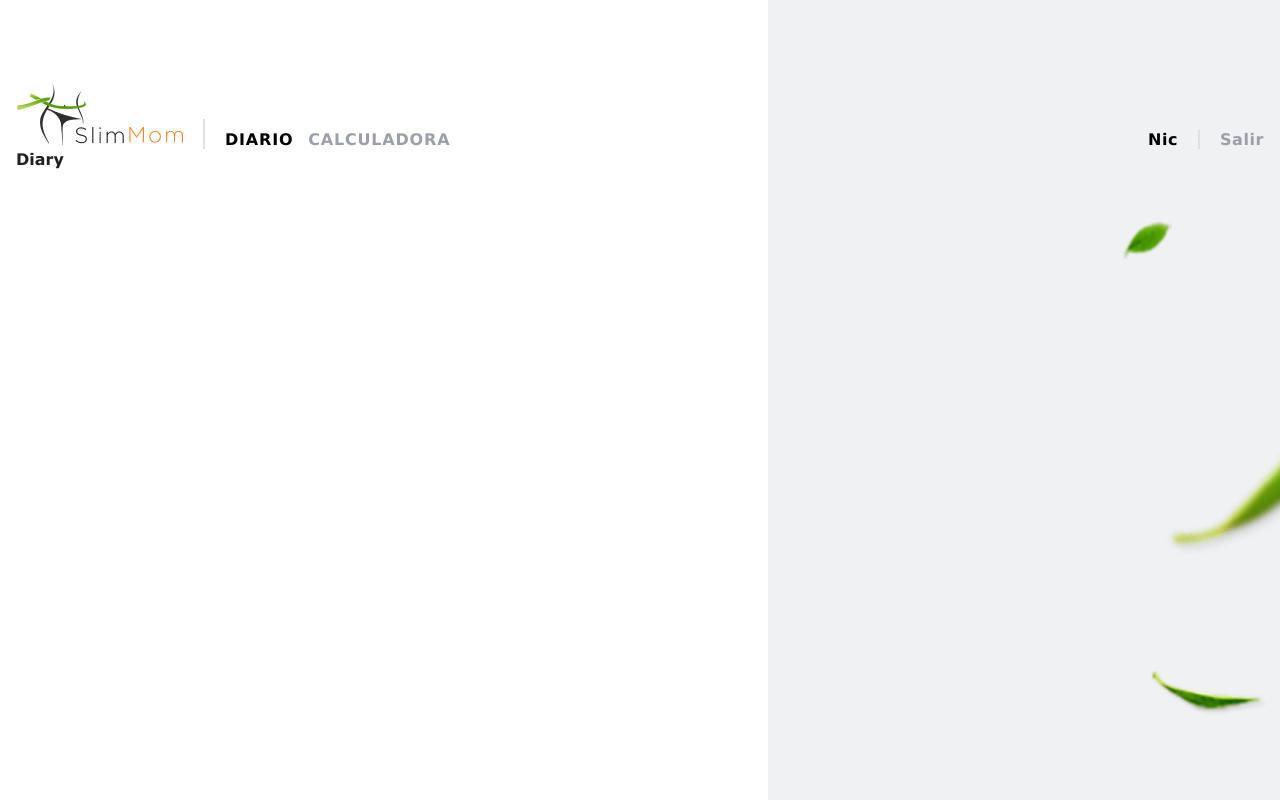
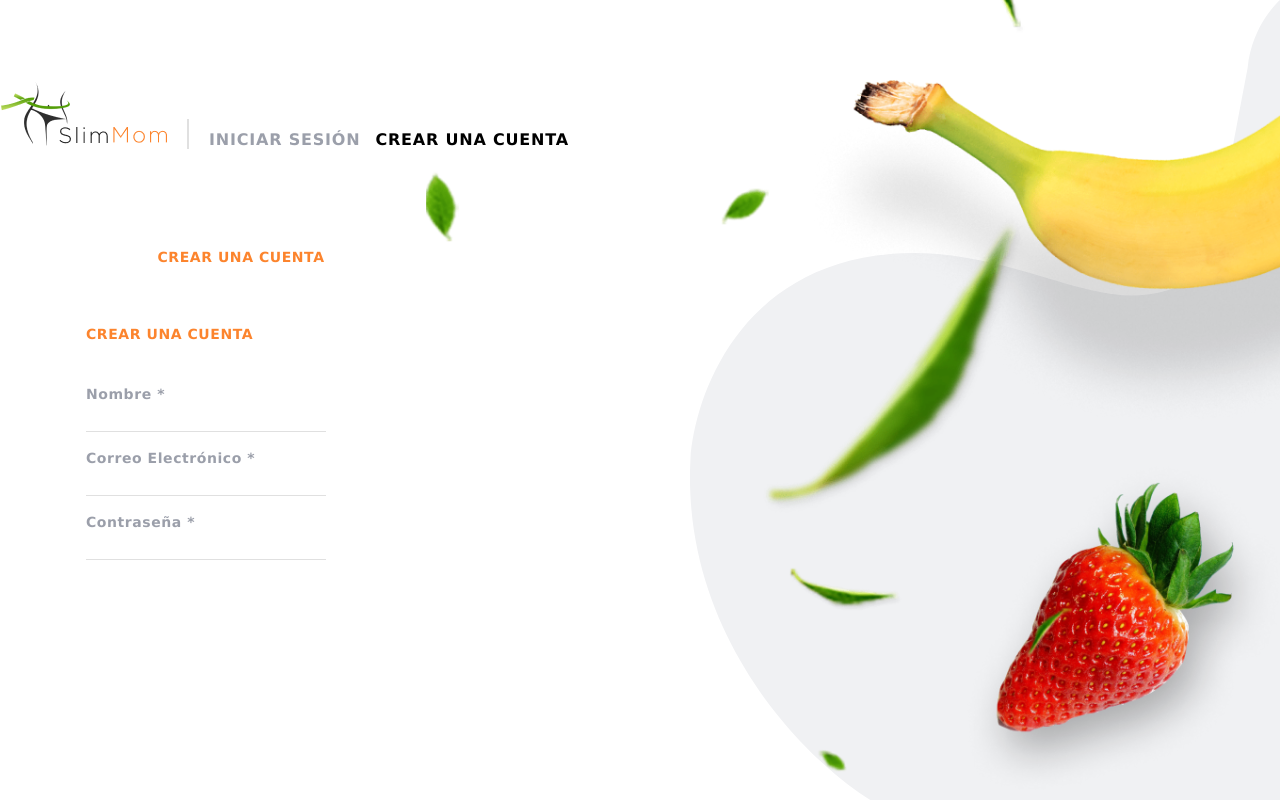
Before and after one commit to Pugli87/project-last_chance, a React (Create React App) app: page /register in a window 1280 px wide. Before the commit this address led to /diary. Built offline with nearby package versions, Linux system fonts and the light colour scheme.

Commit message:
LoginForm --> RegistrationForm

```diff
--- a/src/components/loginForm/LoginForm.jsx
+++ b/src/components/RegistrationForm/RegistrationForm.jsx
@@ -5,8 +5,8 @@ import {
   FormGroup,
   Label,
   Input,
-} from './LoginForm.styled';
-const LoginForm = () => {
+} from './RegistrationForm.styled';
+const RegistrationForm = () => {
   return (
     <FormContainer>
       <Title>CREAR UNA CUENTA</Title>
@@ -30,4 +30,4 @@ const LoginForm = () => {
   );
 };
 
-export default LoginForm;
+export default RegistrationForm;
--- a/src/components/pages/Login/Login.jsx
+++ b/src/components/pages/Login/Login.jsx
@@ -1,7 +1,7 @@
 import React from 'react';
 
 function Login() {
-  return;
+  return <div>login</div>;
 }
 
 export default Login;
--- a/src/components/pages/SignUp/SignUp.jsx
+++ b/src/components/pages/SignUp/SignUp.jsx
@@ -1,8 +1,8 @@
 import React from 'react'
-import LoginForm from '../../loginForm/LoginForm';
+import RegistrationForm from '../../RegistrationForm/RegistrationForm';
 
 function SignUp() {
-  return <LoginForm />
+  return <RegistrationForm />
 }
 
 export default SignUp
--- a/src/router/AppRoutes.jsx
+++ b/src/router/AppRoutes.jsx
@@ -12,7 +12,7 @@ const AppRoutes = [
         path: "/",
         element: () => <Home />,
         checkAuth: false,
-        redirectRoute: '/',
+        redirectRoute: '/diary',
     },
     {
         title: "Diary",
--- a/src/router/ProtectedRoute.jsx
+++ b/src/router/ProtectedRoute.jsx
@@ -7,7 +7,7 @@ const ProtectedRoute = ({
     element,
     checkAuth,
 }) => {
-    const [token, setToken] = useState(true)
+    const [token, setToken] = useState(false)
 
     try {
         document.title = (title ? title + " | " : "") + "SlimMom"; //modifica el titulo de la page
```
Also changed, not shown: src/components/RegistrationForm/RegistrationForm.styled.js (renamed from src/components/loginForm/LoginForm.styled.js).
